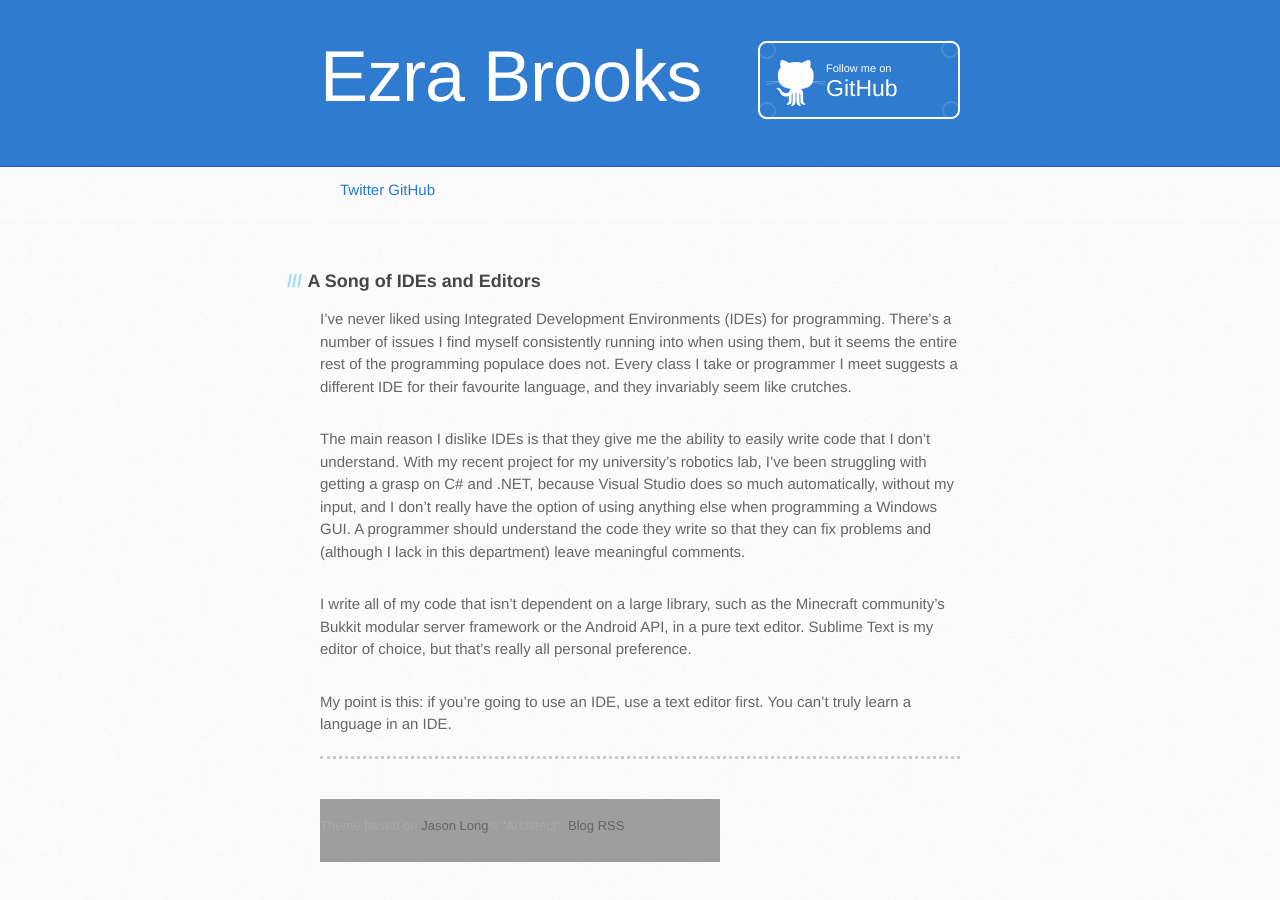
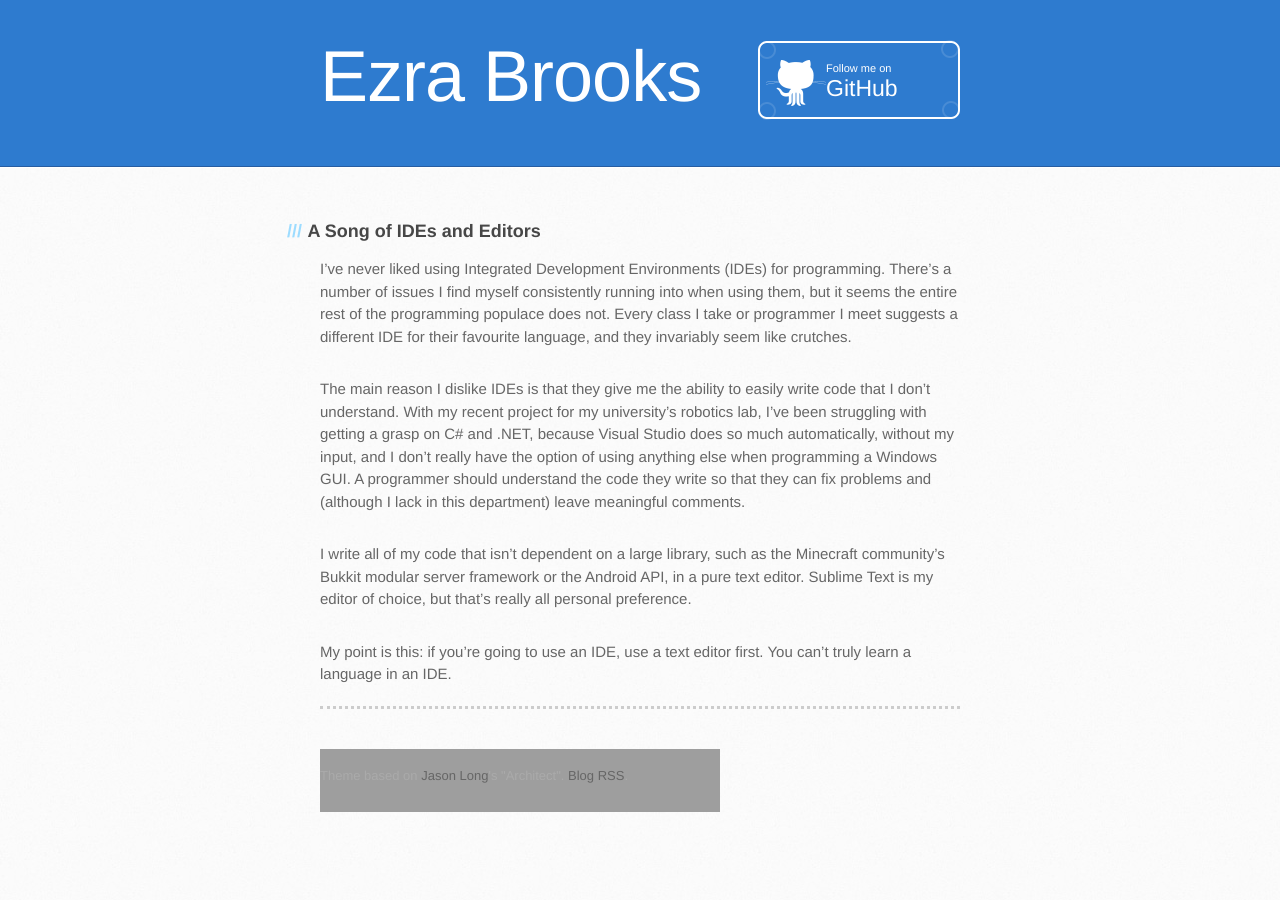
Before and after one commit to EzraBrooks/EzraBrooks.github.io, a Jekyll site: the page built from _posts/2015-01-31-OnIDEs.md, in a window 1280 px wide. Built offline with Jekyll 4.4.1, drawn with Linux system fonts in a browser that asks for light colours.

Commit message:
Revert "some work on navbar"
This reverts commit c56fca97e89ef03882954e5a71b8a8789df8bef0.

```diff
--- a/_layouts/default.html
+++ b/_layouts/default.html
@@ -22,15 +22,7 @@
         <h2></h2>
         <a href="https://github.com/EzraBrooks" class="button"><small>Follow me on</small> GitHub</a>
       </div>
-      <div class="header">
     </header>
-
-    <div id="navbar">
-      <ul>
-        <a href="https://www.twitter.com/Ezra_M_Brooks"><li>Twitter</li></a>
-        <a href="https://www.github.com/EzraBrooks"><li>GitHub</li></a>
-      </ul>
-    </div>
 
     <div id="content-wrapper">
       <div class="inner clearfix">
--- a/stylesheets/stylesheet.css
+++ b/stylesheets/stylesheet.css
@@ -454,22 +454,6 @@ header {
   border-bottom: solid 1px #275da1;
 }
 
-#navbar {
-  width: 50vw;
-  margin: auto;
-  list-style-type: none;
-}
-
-#navbar li{
-  display: inline;
-}
-
-#navbar li ~ li{
-  padding-left: 0.5vw;
-  margin-left: 0.5vw;
-  border-left: 1px dotted;
-}
-
 header h1 {
   width: 540px;
   margin-top: 0;
```
